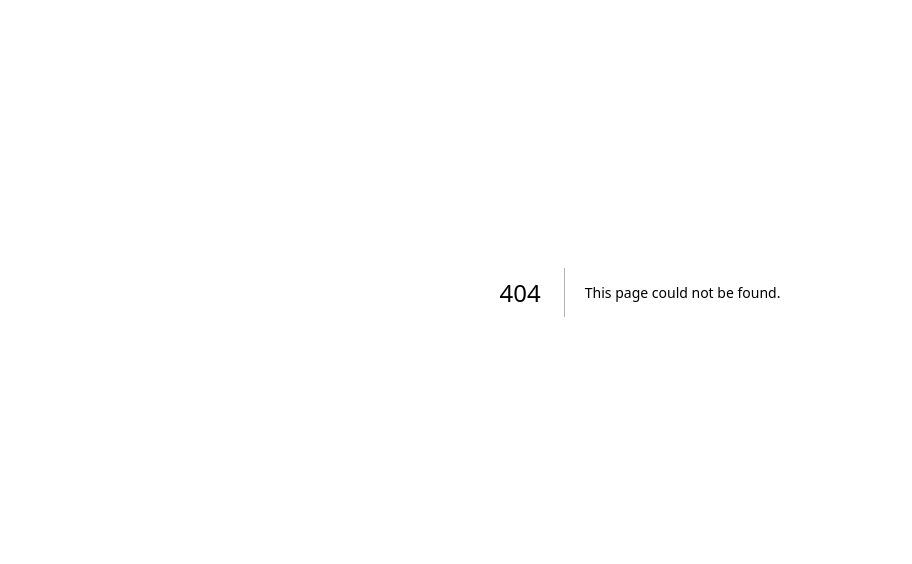
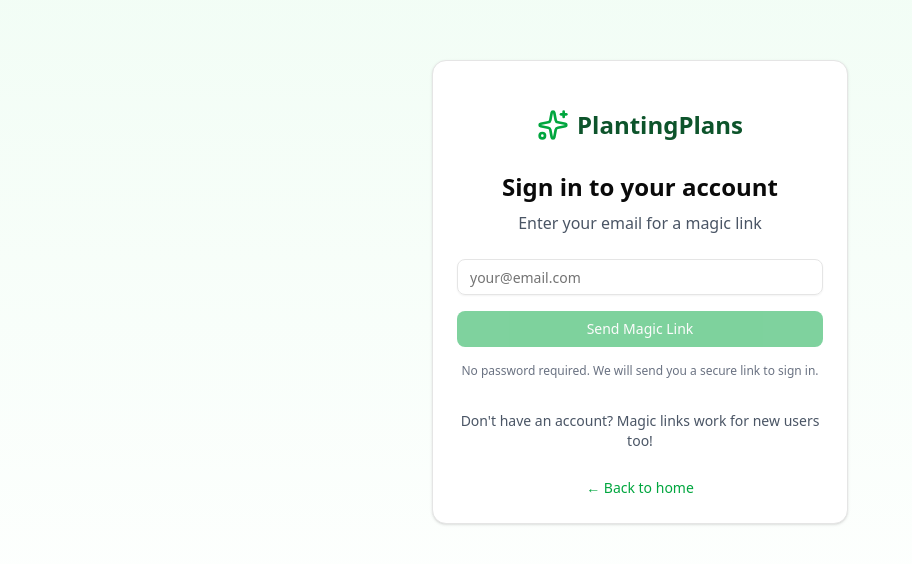
Before and after one commit to irstone-source/gsg-planting-plan, a Next.js app: page /auth/login in a window 1280 px wide. Before the commit this address had no page. Shown: the part 108-672 px from the top of the page, without its empty margins (0-912 px from the left). Built offline with nearby package versions, Linux system fonts and the light colour scheme.

Commit message:
feat: Add Supabase magic link authentication
- Created /auth/login page with magic link form
- Created /auth/callback route for session handling
- Fixed build-time environment variable issue by creating Supabase client dynamically
- Auth system ready for dashboard and entitlements integration

```diff
--- /dev/null
+++ b/src/app/auth/callback/route.ts
@@ -0,0 +1,19 @@
+import { NextRequest, NextResponse } from 'next/server';
+import { createClient } from '@supabase/supabase-js';
+
+export async function GET(request: NextRequest) {
+  const url = new URL(request.url);
+  const code = url.searchParams.get('code');
+
+  if (code) {
+    const supabase = createClient(
+      process.env.NEXT_PUBLIC_SUPABASE_URL!,
+      process.env.NEXT_PUBLIC_SUPABASE_ANON_KEY!
+    );
+
+    await supabase.auth.exchangeCodeForSession(code);
+  }
+
+  // Redirect to dashboard after successful authentication
+  return NextResponse.redirect(new URL('/dashboard', request.url));
+}
--- /dev/null
+++ b/src/app/auth/login/page.tsx
@@ -0,0 +1,153 @@
+'use client';
+import { useState } from 'react';
+import { createClient } from '@supabase/supabase-js';
+import { Button } from '@/components/ui/button';
+import { Input } from '@/components/ui/input';
+import { Card, CardContent } from '@/components/ui/card';
+import Link from 'next/link';
+import { Sparkles } from 'lucide-react';
+
+export default function LoginPage() {
+  const [email, setEmail] = useState('');
+  const [sent, setSent] = useState(false);
+  const [loading, setLoading] = useState(false);
+  const [error, setError] = useState('');
+
+  const sendMagicLink = async () => {
+    if (!email) {
+      setError('Please enter your email');
+      return;
+    }
+
+    setLoading(true);
+    setError('');
+
+    // Create client dynamically to avoid build-time errors
+    const supabase = createClient(
+      process.env.NEXT_PUBLIC_SUPABASE_URL!,
+      process.env.NEXT_PUBLIC_SUPABASE_ANON_KEY!
+    );
+
+    const { error: authError } = await supabase.auth.signInWithOtp({
+      email,
+      options: {
+        emailRedirectTo: `${window.location.origin}/auth/callback`
+      }
+    });
+
+    if (authError) {
+      setError(authError.message);
+      setLoading(false);
+    } else {
+      setSent(true);
+      setLoading(false);
+    }
+  };
+
+  if (sent) {
+    return (
+      <div className="min-h-screen flex items-center justify-center bg-gradient-to-b from-green-50 to-white">
+        <div className="container mx-auto px-4 max-w-md">
+          <Card>
+            <CardContent className="pt-6 space-y-4">
+              <div className="text-center mb-6">
+                <Link href="/" className="inline-flex items-center gap-2">
+                  <Sparkles className="h-8 w-8 text-green-600" />
+                  <span className="text-2xl font-bold text-green-900">PlantingPlans</span>
+                </Link>
+              </div>
+
+              <div className="text-center space-y-4">
+                <div className="w-16 h-16 bg-green-100 rounded-full flex items-center justify-center mx-auto">
+                  <svg className="w-8 h-8 text-green-600" fill="none" stroke="currentColor" viewBox="0 0 24 24">
+                    <path strokeLinecap="round" strokeLinejoin="round" strokeWidth={2} d="M3 8l7.89 5.26a2 2 0 002.22 0L21 8M5 19h14a2 2 0 002-2V7a2 2 0 00-2-2H5a2 2 0 00-2 2v10a2 2 0 002 2z" />
+                  </svg>
+                </div>
+
+                <h2 className="text-2xl font-bold">Check your email</h2>
+                <p className="text-gray-600">
+                  We sent a magic link to <strong>{email}</strong>
+                </p>
+                <p className="text-sm text-gray-500">
+                  Click the link in the email to sign in. The link expires in 1 hour.
+                </p>
+
+                <Button
+                  variant="ghost"
+                  onClick={() => { setSent(false); setEmail(''); }}
+                  className="mt-4"
+                >
+                  Use a different email
+                </Button>
+              </div>
+            </CardContent>
+          </Card>
+        </div>
+      </div>
+    );
+  }
+
+  return (
+    <div className="min-h-screen flex items-center justify-center bg-gradient-to-b from-green-50 to-white">
+      <div className="container mx-auto px-4 max-w-md">
+        <Card>
+          <CardContent className="pt-6 space-y-6">
+            <div className="text-center mb-6">
+              <Link href="/" className="inline-flex items-center gap-2">
+                <Sparkles className="h-8 w-8 text-green-600" />
+                <span className="text-2xl font-bold text-green-900">PlantingPlans</span>
+              </Link>
+            </div>
+
+            <div className="space-y-2 text-center">
+              <h2 className="text-2xl font-bold">Sign in to your account</h2>
+              <p className="text-gray-600">Enter your email for a magic link</p>
+            </div>
+
+            <div className="space-y-4">
+              <div>
+                <Input
+                  type="email"
+                  placeholder="your@email.com"
+                  value={email}
+                  onChange={(e) => setEmail(e.target.value)}
+                  onKeyDown={(e) => e.key === 'Enter' && sendMagicLink()}
+                  disabled={loading}
+                  className="w-full"
+                />
+              </div>
+
+              {error && (
+                <div className="text-sm text-red-600 text-center">
+                  {error}
+                </div>
+              )}
+
+              <Button
+                onClick={sendMagicLink}
+                disabled={loading || !email}
+                className="w-full bg-green-600 hover:bg-green-700"
+              >
+                {loading ? 'Sending...' : 'Send Magic Link'}
+              </Button>
+
+              <p className="text-xs text-center text-gray-500">
+                No password required. We will send you a secure link to sign in.
+              </p>
+
+              <div className="pt-4 text-center text-sm text-gray-600">
+                Don&apos;t have an account? Magic links work for new users too!
+              </div>
+
+              <div className="pt-2 text-center">
+                <Link href="/" className="text-sm text-green-600 hover:underline">
+                  ← Back to home
+                </Link>
+              </div>
+            </div>
+          </CardContent>
+        </Card>
+      </div>
+    </div>
+  );
+}
```
